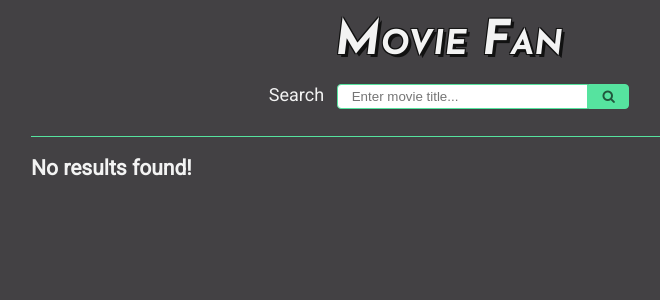
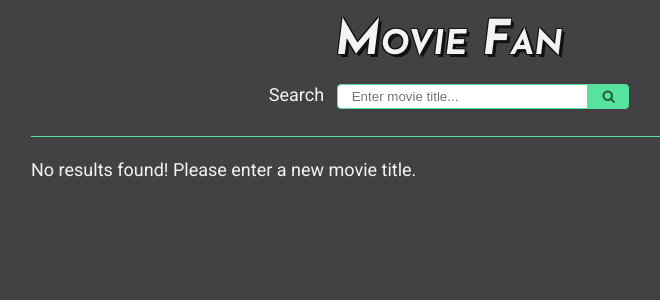
Before and after one commit to terchiem/movie-fan, a React (Create React App) app in the folder client/: page / in a window 1280 px wide. Shown: the top 300 px of the page, without its empty margins (191-851 px from the left). Built offline with nearby package versions, Linux system fonts and the light colour scheme.

Commit message:
Adjust MovieList spacing

```diff
--- a/client/src/components/MovieList/MovieList.css
+++ b/client/src/components/MovieList/MovieList.css
@@ -1,5 +1,5 @@
 .MovieList {
-  margin: 1em 0;
+  margin: 1.2em 0;
 }
 
 .MovieList ul {
--- a/client/src/components/MovieList/MovieList.js
+++ b/client/src/components/MovieList/MovieList.js
@@ -13,7 +13,7 @@ function MovieList({ movies }) {
           </ul>
         </>
       ) : (
-        <h3>No results found!</h3>
+        <p>No results found! Please enter a new movie title.</p>
       )}
     </div>
   )
```
